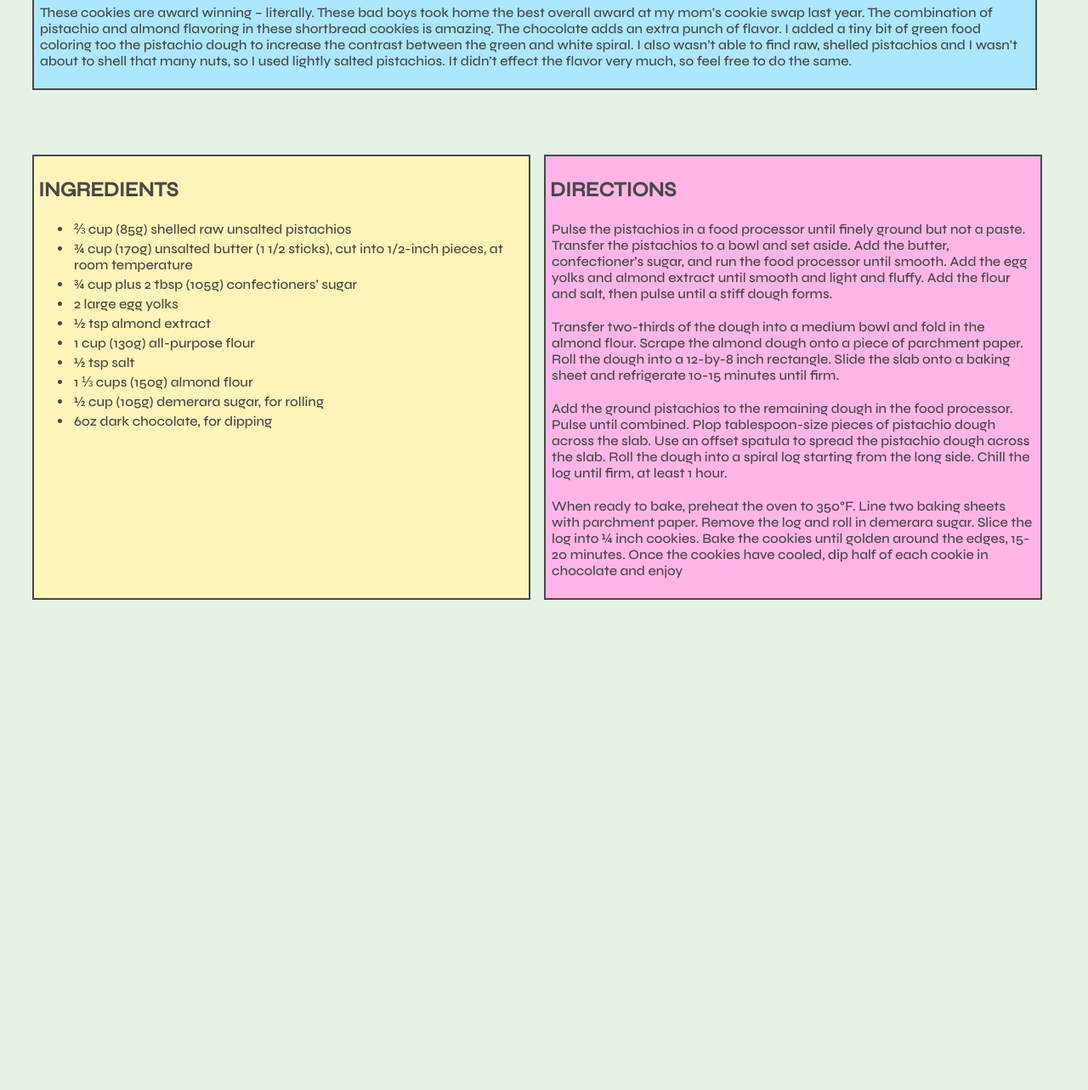
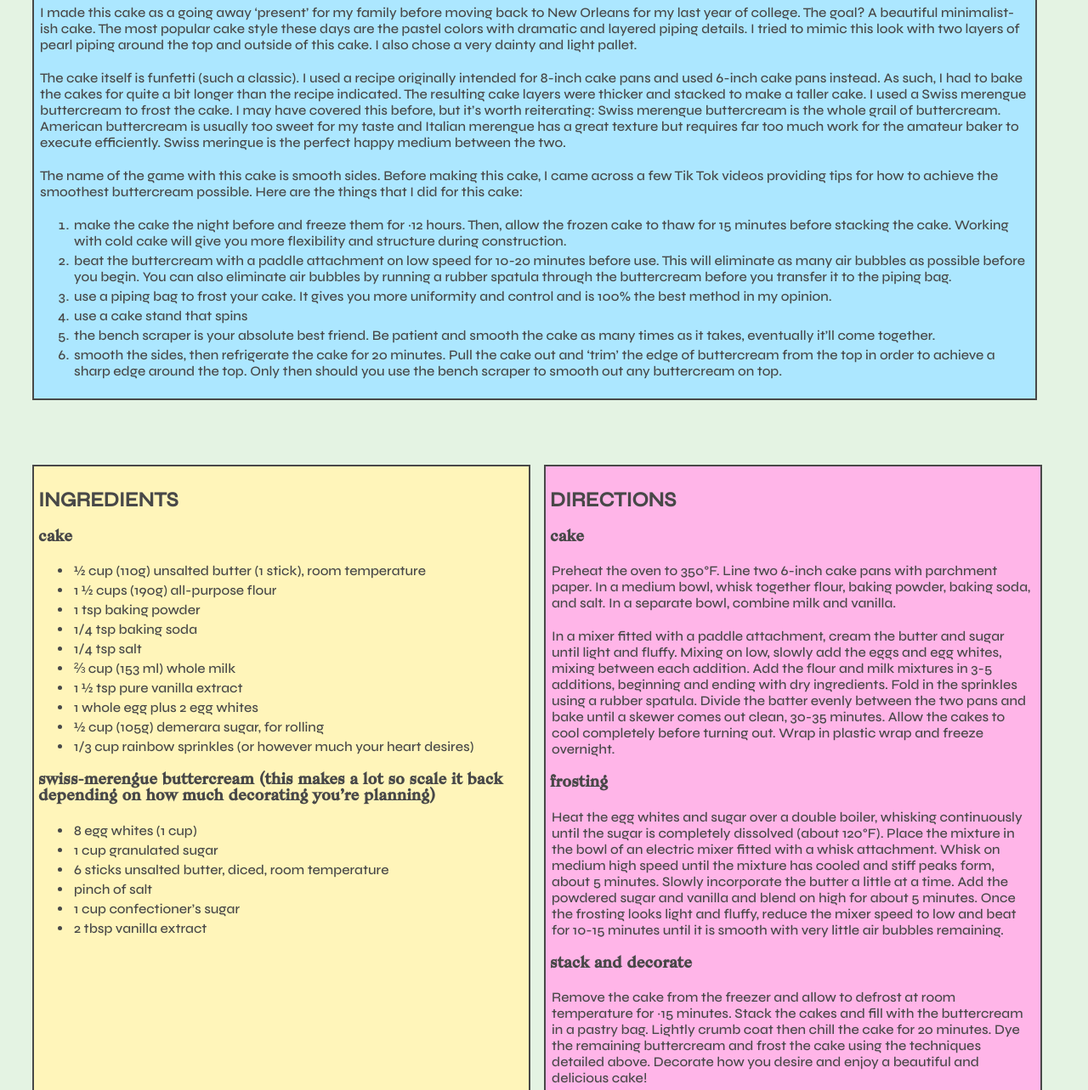
Before and after one commit to piperwstevens00/Gnosh, a plain HTML site: page funfetti.html in a window 1280 px wide. Shown: the part 1538-2821 px from the top of the page at 85% size. Before the commit the page ends 2282 px from the top, so only its background shows below. Drawn offline with Linux system fonts and the light colour scheme.

Commit message:
Added a recipe index page and updated funfetti cake blog

```diff
--- a/funfetti.html
+++ b/funfetti.html
@@ -44,40 +44,68 @@
         <div class="blurb-wrapper">
             <div class="blurb">
                 <p>
-                    These cookies are award winning – literally. These bad boys took home the best overall award at my mom’s cookie swap last year. The combination of pistachio and almond flavoring in these shortbread cookies is amazing. The chocolate adds an extra punch of flavor. I added a tiny bit of green food coloring too the pistachio dough to increase the contrast between the green and white spiral. I also wasn’t able to find raw, shelled pistachios and I wasn’t about to shell that many nuts, so I used lightly salted pistachios. It didn’t effect the flavor very much, so feel free to do the same.
+                    I made this cake as a going away ‘present’ for my family before moving back to New Orleans for my last year of college. The goal? A beautiful minimalist-ish cake. The most popular cake style these days are the pastel colors with dramatic and layered piping details. I tried to mimic this look with two layers of pearl piping around the top and outside of this cake. I also chose a very dainty and light pallet.
                 </p>
+                <p>
+                    The cake itself is funfetti (such a classic). I used a recipe originally intended for 8-inch cake pans and used 6-inch cake pans instead. As such, I had to bake the cakes for quite a bit longer than the recipe indicated. The resulting cake layers were thicker and stacked to make a taller cake. I used a Swiss merengue buttercream to frost the cake. I may have covered this before, but it’s worth reiterating: Swiss merengue buttercream is the whole grail of buttercream. American buttercream is usually too sweet for my taste and Italian merengue has a great texture but requires far too much work for the amateur baker to execute efficiently. Swiss meringue is the perfect happy medium between the two.
+                </p>
+                <p>
+                    The name of the game with this cake is smooth sides. Before making this cake, I came across a few Tik Tok videos providing tips for how to achieve the smoothest buttercream possible. Here are the things that I did for this cake:
+                </p>
+                <ol>
+                    <li>make the cake the night before and freeze them for ~12 hours. Then, allow the frozen cake to thaw for 15 minutes before stacking the cake. Working with cold cake will give you more flexibility and structure during construction. </li>
+                    <li>beat the buttercream with a paddle attachment on low speed for 10-20 minutes before use. This will eliminate as many air bubbles as possible before you begin. You can also eliminate air bubbles by running a rubber spatula through the buttercream before you transfer it to the piping bag. </li>
+                    <li>use a piping bag to frost your cake. It gives you more uniformity and control and is 100% the best method in my opinion. </li>
+                    <li>use a cake stand that spins</li>
+                    <li>the bench scraper is your absolute best friend. Be patient and smooth the cake as many times as it takes, eventually it’ll come together. </li>
+                    <li>smooth the sides, then refrigerate the cake for 20 minutes. Pull the cake out and ‘trim’ the edge of buttercream from the top in order to achieve a sharp edge around the top. Only then should you use the bench scraper to smooth out any buttercream on top. </li>
+                </ol>
             </div>
         </div>
         <div class="recipe">
             <div class="ingredients">
                 <h2>INGREDIENTS</h2>
+                <h3>cake</h3>
                 <ul>
-                    <li>⅔ cup (85g) shelled raw unsalted pistachios</li>
-                    <li>¾ cup (170g)  unsalted butter (1 1/2 sticks), cut into 1/2-inch pieces, at room temperature</li>
-                    <li>¾ cup plus 2 tbsp (105g)  confectioners’ sugar</li>
-                    <li>2 large egg yolks</li>
-                    <li>½ tsp almond extract</li>
-                    <li>1 cup (130g) all-purpose flour</li>
-                    <li>½ tsp salt</li>
-                    <li>1 ⅓ cups (150g) almond flour</li>
+                    <li>½ cup (110g) unsalted butter (1 stick), room temperature</li>
+                    <li>1 ½ cups (190g) all-purpose flour</li>
+                    <li>1 tsp baking powder</li>
+                    <li>1/4 tsp baking soda</li>
+                    <li>1/4 tsp salt</li>
+                    <li>⅔ cup (153 ml) whole milk</li>
+                    <li>1 ½ tsp pure vanilla extract</li>
+                    <li>1 whole egg plus 2 egg whites</li>
                     <li>½ cup (105g) demerara sugar, for rolling</li>
-                    <li>6oz dark chocolate, for dipping</li>
+                    <li>1/3 cup rainbow sprinkles (or however much your heart desires)</li>
+                </ul>
+
+                <h3>swiss-merengue buttercream (this makes a lot so scale it back depending on how much decorating you’re planning)</h3>
+                <ul>
+                    <li>8 egg whites (1 cup)</li>
+                    <li>1 cup granulated sugar</li>
+                    <li>6 sticks unsalted butter, diced, room temperature</li>
+                    <li>pinch of salt</li>
+                    <li>1 cup confectioner’s sugar</li>
+                    <li>2 tbsp vanilla extract</li>
                 </ul>
             </div>
             <div class="directions">
                 <h2>DIRECTIONS</h2>
+                <h3>cake</h3>
                 <p>
-                    Pulse the pistachios in a food processor until finely ground but not a paste. Transfer the pistachios to a bowl and set aside. Add the butter, confectioner’s sugar, and run the food processor until smooth. Add the egg yolks and almond extract until smooth and light and fluffy. Add the flour and salt, then pulse until a stiff dough forms.
+
+                    Preheat the oven to 350°F. Line two 6-inch cake pans with parchment paper. In a medium bowl, whisk together flour, baking powder, baking soda, and salt. In a separate bowl, combine milk and vanilla.
                 </p>
                 <p>
-                    Transfer two-thirds of the dough into a medium bowl and fold in the almond flour. Scrape the almond dough onto a piece of parchment paper. Roll the dough into a 12-by-8 inch rectangle. Slide the slab onto a baking sheet and refrigerate 10-15 minutes until firm.
+                    In a mixer fitted with a paddle attachment, cream the butter and sugar until light and fluffy. Mixing on low, slowly add the eggs and egg whites, mixing between each addition. Add the flour and milk mixtures in 3-5 additions, beginning and ending with dry ingredients. Fold in the sprinkles using a rubber spatula. Divide the batter evenly between the two pans and bake until a skewer comes out clean, 30-35 minutes. Allow the cakes to cool completely before turning out. Wrap in plastic wrap and freeze overnight.
                 </p>
+                <h3>frosting</h3>
                 <p>
-                    Add the ground pistachios to the remaining dough in the food processor. Pulse until combined. Plop tablespoon-size pieces of pistachio dough across the slab. Use an offset spatula to spread the pistachio dough across the slab. Roll the dough into a spiral log starting from the long side. Chill the log until firm, at least 1 hour.
+                    Heat the egg whites and sugar over a double boiler, whisking continuously until the sugar is completely dissolved (about 120°F). Place the mixture in the bowl of an electric mixer fitted with a whisk attachment. Whisk on medium high speed until the mixture has cooled and stiff peaks form, about 5 minutes. Slowly incorporate the butter a little at a time. Add the powdered sugar and vanilla and blend on high for about 5 minutes. Once the frosting looks light and fluffy, reduce the mixer speed to low and beat for 10-15 minutes until it is smooth with very little air bubbles remaining.
                 </p>
-
+                <h3>stack and decorate</h3>
                 <p>
-                    When ready to bake, preheat the oven to 350°F. Line two baking sheets with parchment paper. Remove the log and roll in demerara sugar. Slice the log into ¼ inch cookies. Bake the cookies until golden around the edges, 15-20 minutes. Once the cookies have cooled, dip half of each cookie in chocolate and enjoy
+                    Remove the cake from the freezer and allow to defrost at room temperature for ~15 minutes. Stack the cakes and fill with the buttercream in a pastry bag. Lightly crumb coat then chill the cake for 20 minutes. Dye the remaining buttercream and frost the cake using the techniques detailed above. Decorate how you desire and enjoy a beautiful and delicious cake!
                 </p>
             </div>
         </div>
```
Also changed, not shown: index.html (+1 -1 lines), recipe-index.html (added, +30 -0 lines).
